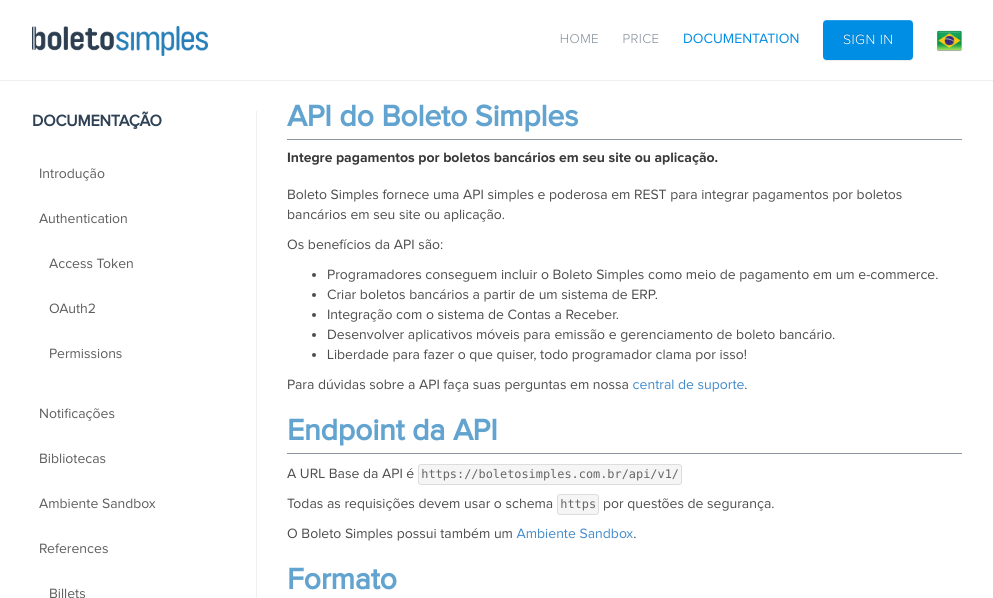
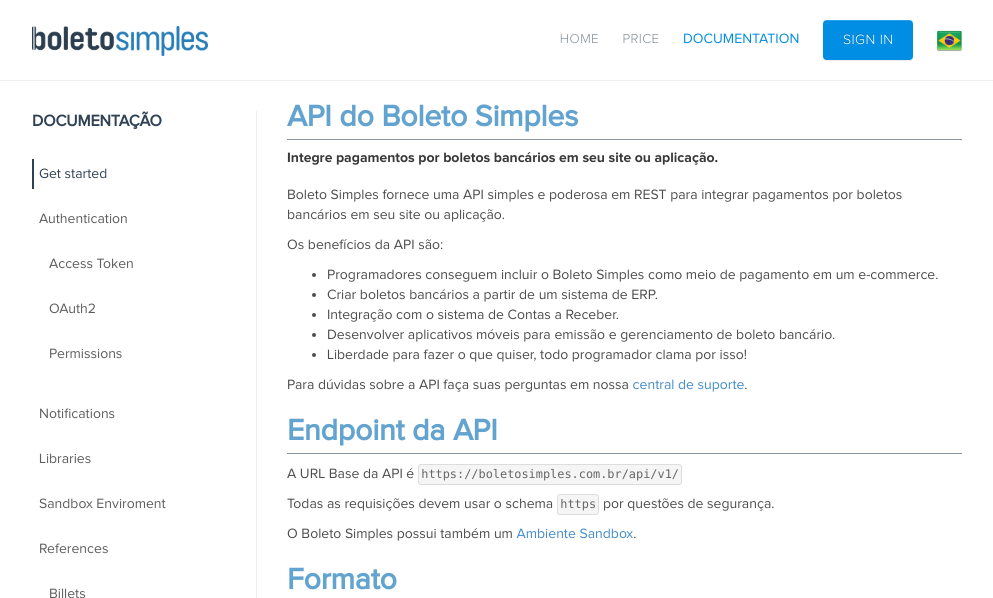
Before and after one commit to BoletoSimples/boletosimples-docs, a Jekyll site: the page built from en/index.md, in a window 1280 px wide and 900 px high. Shown: the top 598 px of the window, without its empty margins (143-1136 px from the left). Built offline with Jekyll 4.4.1, drawn with Linux system fonts in a browser that asks for light colours.

Commit message:
notifications translate

```diff
--- a/_includes/sidemenu-en.html
+++ b/_includes/sidemenu-en.html
@@ -1,7 +1,7 @@
 <p>Documentação</p>
 <ul class="nav">
-  <li {% if page.url == '/' %}class="active"{% endif %}>
-    <a href="/" title="Introdução">Introdução</a>
+  <li {% if page.url == '/en/' %}class="active"{% endif %}>
+    <a href="/en/" title="Introdução">Get started</a>
   </li>
   <li class="submenu {% if page.url == '/authentication/en/' %}active{% endif %}">
     <a href="/authentication/en/" title="Authentication">Authentication</a>
@@ -17,14 +17,14 @@
       </li>
     </ul>
   </li>
-  <li {% if page.url == '/notifications/' %}class="active"{% endif %}>
-    <a href="/notifications" title="Notificações">Notificações</a>
+  <li {% if page.url == '/en/notifications/' %}class="active"{% endif %}>
+    <a href="/en/notifications/" title="Notifications">Notifications</a>
   </li>
-  <li {% if page.url == '/libraries/' %}class="active"{% endif %}>
-    <a href="/libraries" title="Bibliotecas">Bibliotecas</a>
+  <li {% if page.url == '/en/libraries/' %}class="active"{% endif %}>
+    <a href="/libraries/en" title="Libraries">Libraries</a>
   </li>
-  <li {% if page.url == '/sandbox/' %}class="active"{% endif %}>
-    <a href="/sandbox" title="Sandbox">Ambiente Sandbox</a>
+  <li {% if page.url == '/en/sandbox/' %}class="active"{% endif %}>
+    <a href="/sandbox/en" title="Sandbox">Sandbox Enviroment</a>
   </li>
   <li {% if page.url == '/reference/en/' %}class="active"{% endif %}>
     <a href="/reference/en" title="References">References</a>
```
Also changed, not shown: en/notifications.md (added, +70 -0 lines).
